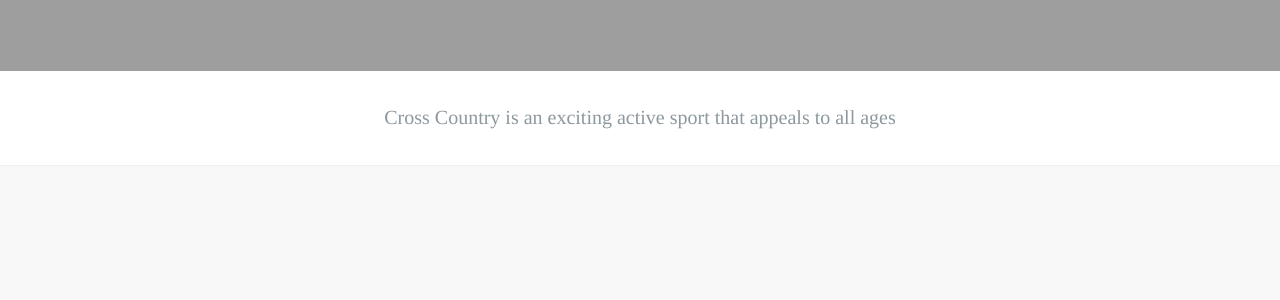
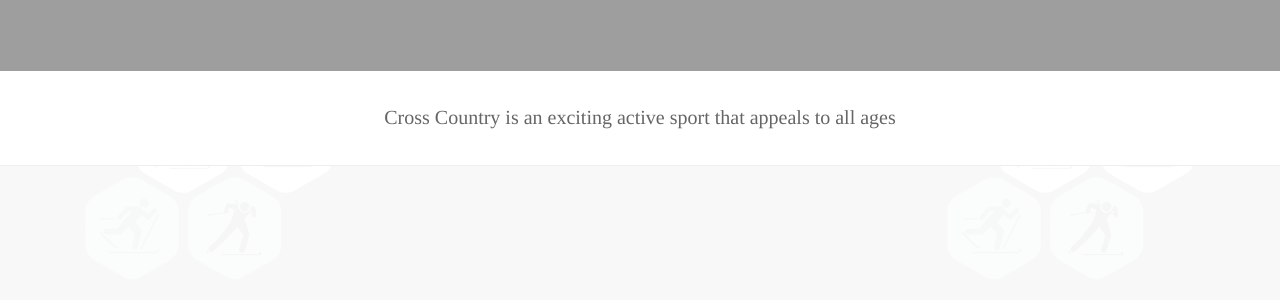
Before and after one commit to robcatto/robcatto.github.io, a Jekyll site: the page index.html, which Jekyll copies as it is, in a window 1280 px wide and 1400 px high, scrolled down 819 px. Shown: the part 150-450 px from the top of the window. Built offline with Jekyll 4.4.1, drawn with Linux system fonts in a browser that asks for light colours; some web fonts are replaced; Markdown is read by kramdown in place of the engine named in the settings.

Commit message:
homepage commits

```diff
--- a/index.html
+++ b/index.html
@@ -130,7 +130,12 @@
             </section>
 
             <section class="mobile_section" style="background: #F8F8F8; width: 100%; height: 338px;">
-
+                <div class="header__logo--wrap">
+                <div class="mobile__logos--left"></div>
+                <div class="mobile__logos--right"></div>
+                <div class="desktop__logos--left"></div>
+                <div class="desktop__logos--right"></div>
+            </div>
              </section>
 
               <h3>Different Types of XC</h3>
--- a/style.css
+++ b/style.css
@@ -1144,7 +1144,7 @@ font-weight: 500;
   padding: 30px 0px;
   font-size: 20px;
   font-family: "Gotham Rounded A", "Gotham Rounded B";
-  color: #8c989e;
+  color: #656565;
   font-weight: 500;
   width: 89.61352657%;
   margin: 0 auto;
```
